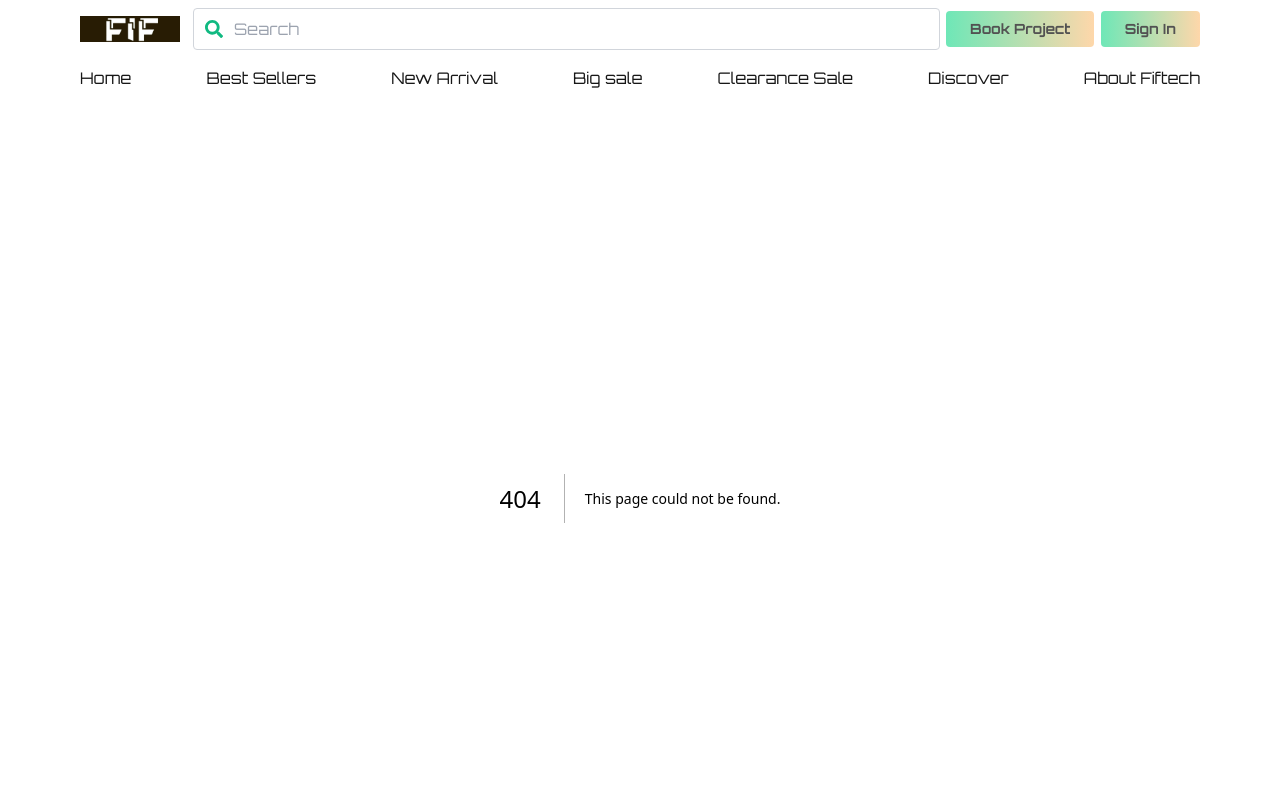
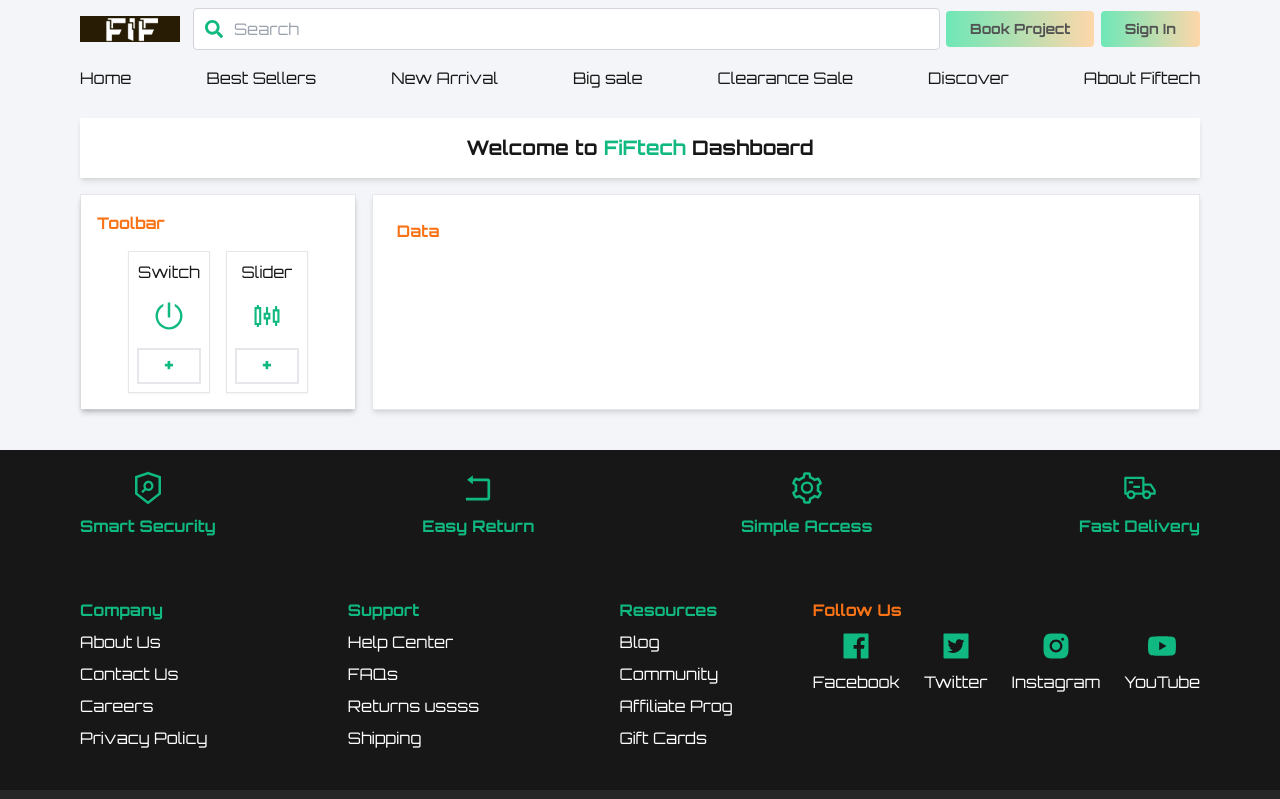
Before and after one commit to Shihab221/firefly, a Next.js app: page /projectdashboard in a window 1280 px wide. Before the commit this address had no page. Shown: the top 799 px of the page. Built offline with nearby package versions, Linux system fonts and the light colour scheme.

Commit message:
dasboard initizlized

```diff
--- a/app/(main)/bookproject/page.tsx
+++ b/app/(main)/bookproject/page.tsx
@@ -71,7 +71,7 @@ const page = () => {
             <div>
             <button
                 type="submit"
-                className="w-full bg-gradient-to-r from-emerald-300 to-orange-300 hover:bg-emerald-700 text-neutral-700 font-semibold py-2 transition-all duration-200 font-orbitron"
+                className="w-full bg-gradient-to-r from-emerald-300 to-orange-300 hover:bg-emerald-700 text-neutral-700 font-semibold py-2 transition-all duration-200 font-orbitron hover:shadow-md duration-200"
             >
                 Submit Booking
             </button>
--- /dev/null
+++ b/app/(main)/projectdashboard/page.tsx
@@ -0,0 +1,22 @@
+import Toolbar from '@/components/Toolbar'
+import React from 'react'
+
+const page = () => {
+  return (
+    <div className='px-10 sm:px-20 pt-5 pb-10'>
+        <h4 className='bg-white font-orbitron w-full py-4 text-center font-semibold mb-4 text-xl  shadow-md'>Welcome to <span className='text-emerald-500'>FiFtech</span> Dashboard</h4>
+        <div className='flex flex-col sm:flex-row gap-4'>
+            <div className=' w-full sm:w-1/4 border shadow-md mx-auto'>
+                <Toolbar />
+            </div>
+            <div className='bg-white w-full sm:w-3/4 border p-6 shadow-md mx-auto'>
+                <h4 className='font-orbitron font-bold text-orange-500 mb-4'>Data</h4>
+            </div>
+
+        </div>
+
+    </div>
+  )
+}
+
+export default page
--- /dev/null
+++ b/components/Toolbar.tsx
@@ -0,0 +1,34 @@
+import React from 'react'
+import { AiFillSwitcher, AiOutlinePoweroff, AiOutlineSliders, AiOutlineSwitcher, AiOutlineUserSwitch } from 'react-icons/ai'
+
+const Toolbar = () => {
+  return (
+    <div className='bg-white p-4 shadow-md'>
+      <h4 className='font-orbitron font-bold text-orange-500 mb-4'>Toolbar</h4>
+      <div >
+        <ul className='flex flex-wrap gap-4 justify-center items-center'>
+            <li className='p-2 border shadow-sm flex flex-col items-center'>
+                <p className='font-orbitron'>Switch</p>
+                <AiOutlinePoweroff className='text-2xl text-emerald-500 py-4' size={64}/>
+                <button
+                    className='text-emerald-500 border-2 font-semibold w-full px-2 font-orbitron hover:bg-emerald-500 hover:text-white transition-all duration-200 text-xl font-orbitron text-center pb-1'
+                >
+                 +
+                </button>
+            </li>
+            <li className='p-2 border shadow-sm flex flex-col items-center'>
+                <p className='font-orbitron'>Slider</p>
+                <AiOutlineSliders className='text-2xl text-emerald-500 py-4' size={64}/>
+                <button
+                    className='text-emerald-500 border-2 font-semibold w-full px-2 font-orbitron hover:bg-emerald-500 hover:text-white transition-all duration-200 text-xl font-orbitron text-center pb-1'
+                >
+                 +
+                </button>
+            </li>
+        </ul>
+      </div>
+    </div>
+  )
+}
+
+export default Toolbar
```
